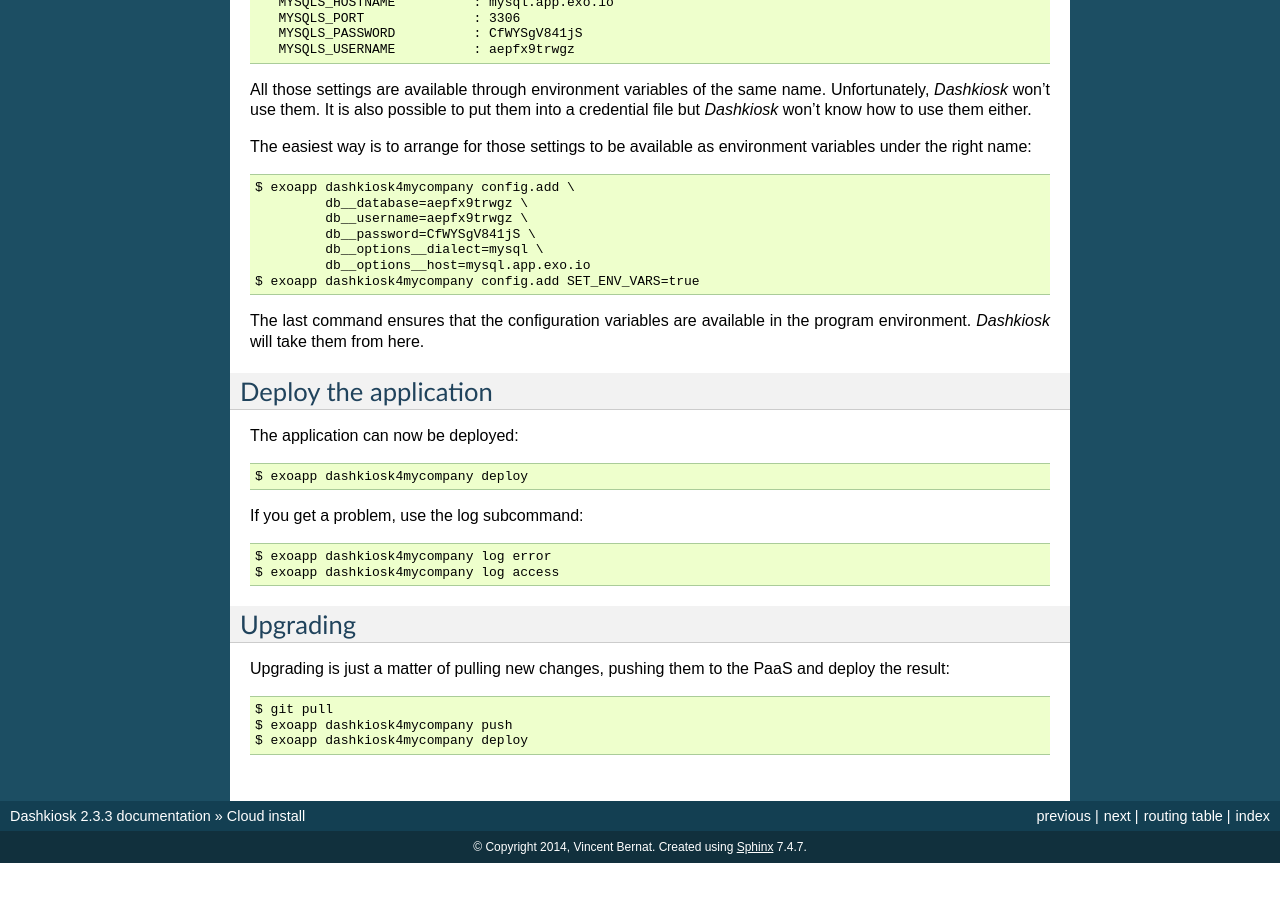
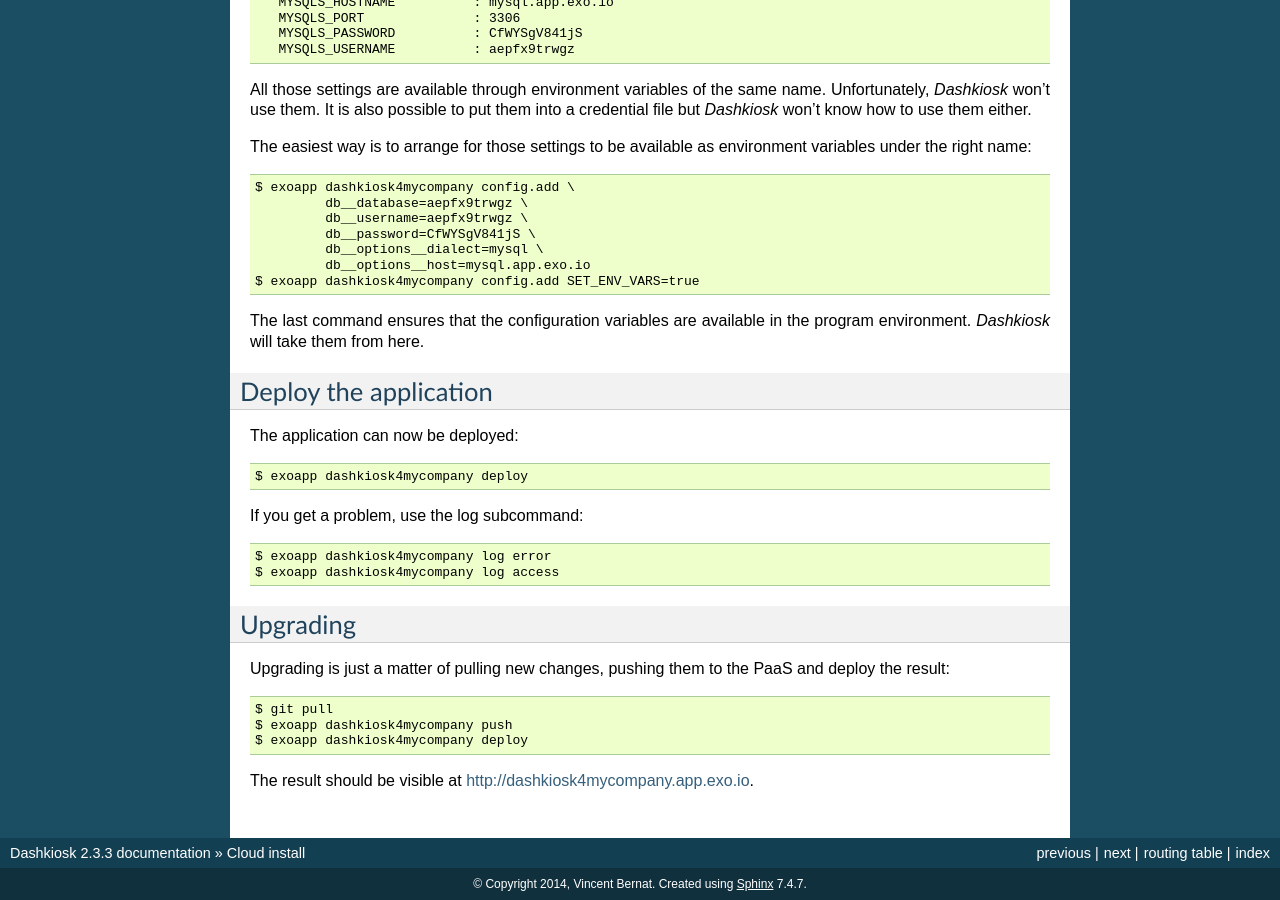
Before and after one commit to vincentbernat/dashkiosk, a Sphinx documentation site: the page built from docs/cloud.rst, in a window 1280 px wide and 900 px high, scrolled down 1026 px. Built offline with Sphinx 7.4.7, drawn with Linux system fonts in a browser that asks for light colours; before the commit the page ends 1889 px from its top, so only the background shows below that.

Commit message:
doc: say where to find the resulting app for PaaS

```diff
--- a/docs/cloud.rst
+++ b/docs/cloud.rst
@@ -103,6 +103,8 @@ PaaS and deploy the result::
     $ exoapp dashkiosk4mycompany push
     $ exoapp dashkiosk4mycompany deploy
 
+The result should be visible at http://dashkiosk4mycompany.app.exo.io.
+
 .. _Heroku: https://www.heroku.com/
 .. _exoscale PaaS: https://www.exoscale.ch/add-on/paas/
 .. _exoscale: https://www.exoscale.ch/
```
